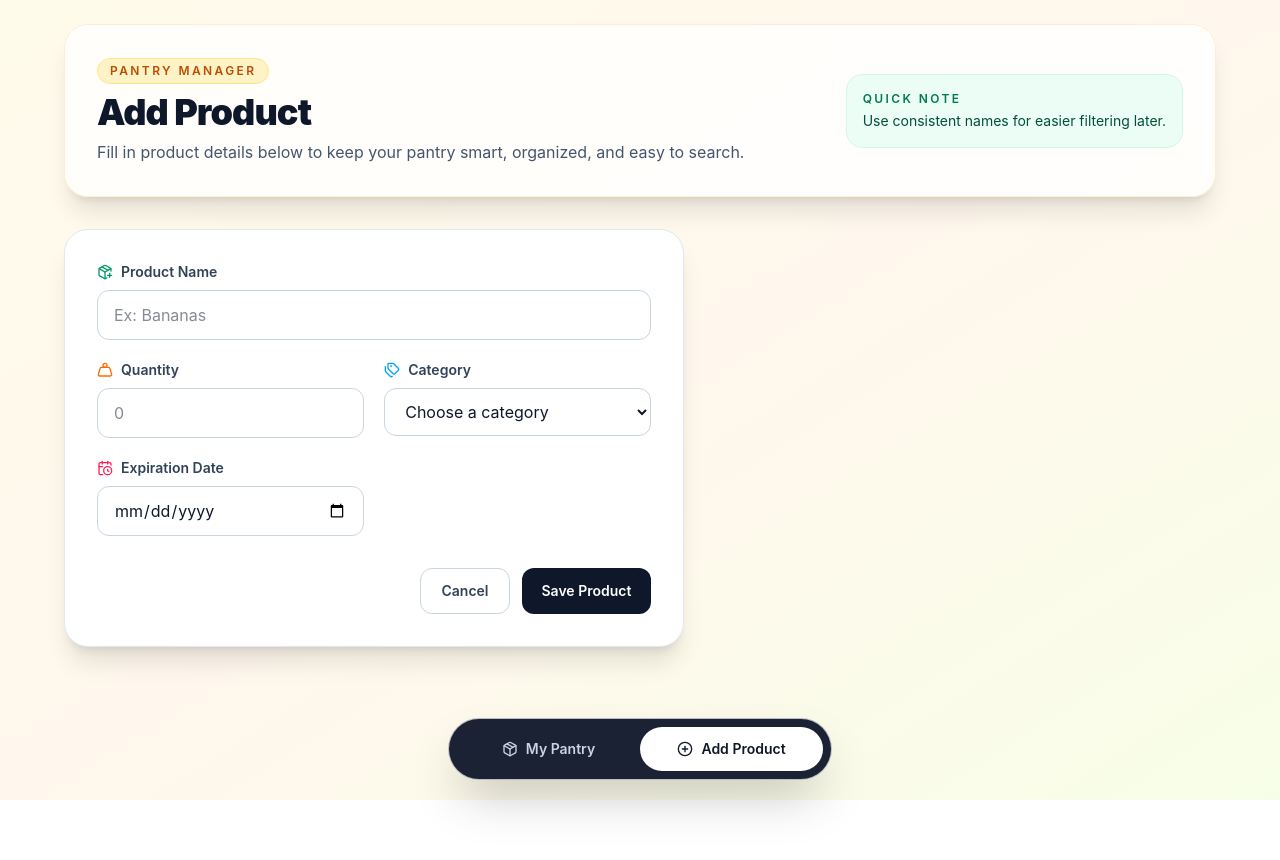
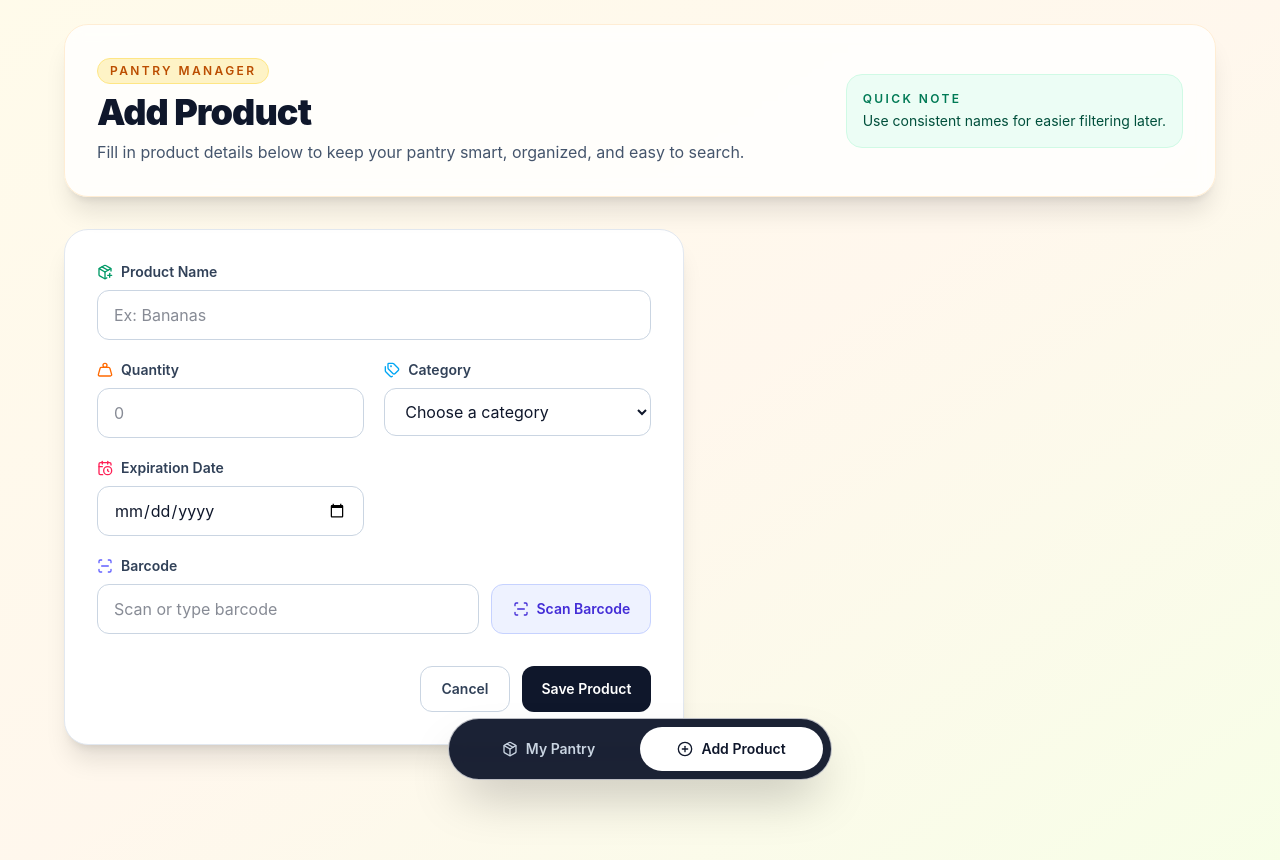
Before and after one commit to jaybeee6/snack-track, a React (Vite) app: page /addProduct in a window 1280 px wide. Shown: the top 860 px of the page. Before the commit the page ends 800 px from the top, so only its background shows below. Built offline with nearby package versions, Linux system fonts and the light colour scheme; no server answers.

Commit message:
barcode with quagga2 added [test]

```diff
--- a/package.json
+++ b/package.json
@@ -10,6 +10,7 @@
     "preview": "vite preview"
   },
   "dependencies": {
+    "@ericblade/quagga2": "^1.12.1",
     "@supabase/supabase-js": "^2.98.0",
     "@tailwindcss/vite": "^4.2.1",
     "dayjs": "^1.11.19",
--- /dev/null
+++ b/src/components/BarcodeReader/barcodeReader.tsx
@@ -0,0 +1,51 @@
+import { useEffect } from "react";
+import Quagga from "@ericblade/quagga2";
+
+interface BarcodeScannerProps {
+  onDetected: (code: string) => void;
+}
+
+export function BarcodeScanner({ onDetected }: BarcodeScannerProps) {
+  useEffect(() => {
+    const handleDetected = (data: unknown) => {
+      const result = data as { codeResult?: { code?: string | null } };
+      const code = result?.codeResult?.code;
+      if (code) {
+        onDetected(code);
+      }
+    };
+
+    Quagga.init(
+      {
+        inputStream: {
+          type: "LiveStream",
+          target: document.querySelector("#scanner") as HTMLElement,
+          constraints: {
+            facingMode: "environment",
+          },
+        },
+        decoder: {
+          readers: ["ean_reader", "ean_8_reader", "code_128_reader"],
+        },
+      },
+      (err) => {
+        if (err) {
+          console.error(err);
+          return;
+        }
+        Quagga.start();
+      },
+    );
+
+    Quagga.onDetected(handleDetected);
+
+    return () => {
+      Quagga.offDetected(handleDetected);
+      Quagga.stop();
+    };
+  }, [onDetected]);
+
+  return <div id="scanner" style={{ width: "100%" }} />;
+}
+
+export default BarcodeScanner;
--- /dev/null
+++ b/src/components/BarcodeReader/index.ts
@@ -0,0 +1 @@
+export * from "./barcodeReader";
--- a/src/components/index.ts
+++ b/src/components/index.ts
@@ -1,2 +1,3 @@
 export * from "./AuthListener";
 export * from "./BottomNavigation";
+export * from "./BarcodeReader";
--- a/src/screens/addProduct/addProduct.tsx
+++ b/src/screens/addProduct/addProduct.tsx
@@ -1,13 +1,29 @@
-import React from "react";
-import { CalendarClock, PackagePlus, Tags, Weight } from "lucide-react";
-import { BottomNavigation } from "../../components";
+import React, { useCallback, useState } from "react";
+import {
+  CalendarClock,
+  PackagePlus,
+  ScanLine,
+  Tags,
+  Weight,
+  X,
+} from "lucide-react";
+import { BarcodeScanner, BottomNavigation } from "../../components";
 import { useAddProductScreenHelper } from "./addProduct.helper";
 
 export const AddProductScreen: React.FC = () => {
+  const [barcode, setBarcode] = useState("");
+  const [isScannerOpen, setIsScannerOpen] = useState(false);
+
   const { handleOnClickAddProduct, handleOnClickBack } =
     useAddProductScreenHelper();
+
+  const handleBarcodeDetected = useCallback((code: string) => {
+    setBarcode(code);
+    setIsScannerOpen(false);
+  }, []);
+
   return (
-    <div className="min-h-screen bg-gradient-to-br from-amber-50 via-orange-50 to-lime-50 px-4 py-6 pb-32 sm:px-6 lg:px-10">
+    <div className="min-h-screen bg-linear-to-br from-amber-50 via-orange-50 to-lime-50 px-4 py-6 pb-32 sm:px-6 lg:px-10">
       <div className="mx-auto max-w-6xl">
         <header className="mb-8 rounded-3xl border border-orange-100 bg-white/80 p-6 shadow-xl backdrop-blur sm:p-8">
           <div className="flex flex-col gap-4 sm:flex-row sm:items-center sm:justify-between">
@@ -95,7 +111,52 @@ export const AddProductScreen: React.FC = () => {
                   className="w-full rounded-xl border border-slate-300 bg-white px-4 py-3 text-slate-900 outline-none transition focus:border-rose-500 focus:ring-2 focus:ring-rose-200"
                 />
               </label>
+
+              <label className="sm:col-span-2">
+                <span className="mb-2 flex items-center gap-2 text-sm font-semibold text-slate-700">
+                  <ScanLine className="h-4 w-4 text-indigo-500" />
+                  Barcode
+                </span>
+                <div className="flex flex-col gap-3 sm:flex-row">
+                  <input
+                    type="text"
+                    name="barcode"
+                    value={barcode}
+                    onChange={(event) => setBarcode(event.target.value)}
+                    placeholder="Scan or type barcode"
+                    className="w-full rounded-xl border border-slate-300 bg-white px-4 py-3 text-slate-900 outline-none transition focus:border-indigo-500 focus:ring-2 focus:ring-indigo-200"
+                  />
+                  <button
+                    type="button"
+                    onClick={() => setIsScannerOpen((prev) => !prev)}
+                    className="inline-flex items-center justify-center gap-2 rounded-xl border border-indigo-200 bg-indigo-50 px-4 py-3 text-sm font-semibold text-indigo-700 transition hover:bg-indigo-100 sm:min-w-40"
+                  >
+                    {isScannerOpen ? (
+                      <>
+                        <X className="h-4 w-4" />
+                        Close Scanner
+                      </>
+                    ) : (
+                      <>
+                        <ScanLine className="h-4 w-4" />
+                        Scan Barcode
+                      </>
+                    )}
+                  </button>
+                </div>
+              </label>
             </div>
+
+            {isScannerOpen && (
+              <div className="mt-6 rounded-2xl border border-indigo-100 bg-indigo-50/60 p-4">
+                <p className="mb-3 text-sm font-semibold text-indigo-700">
+                  Point your camera at the product barcode
+                </p>
+                <div className="overflow-hidden rounded-xl border border-indigo-200 bg-black/5 p-2">
+                  <BarcodeScanner onDetected={handleBarcodeDetected} />
+                </div>
+              </div>
+            )}
 
             <div className="mt-8 flex flex-col-reverse gap-3 sm:flex-row sm:justify-end">
               <button
```
Also changed, not shown: 1 other file (tests, documents, lock files or other folders).
